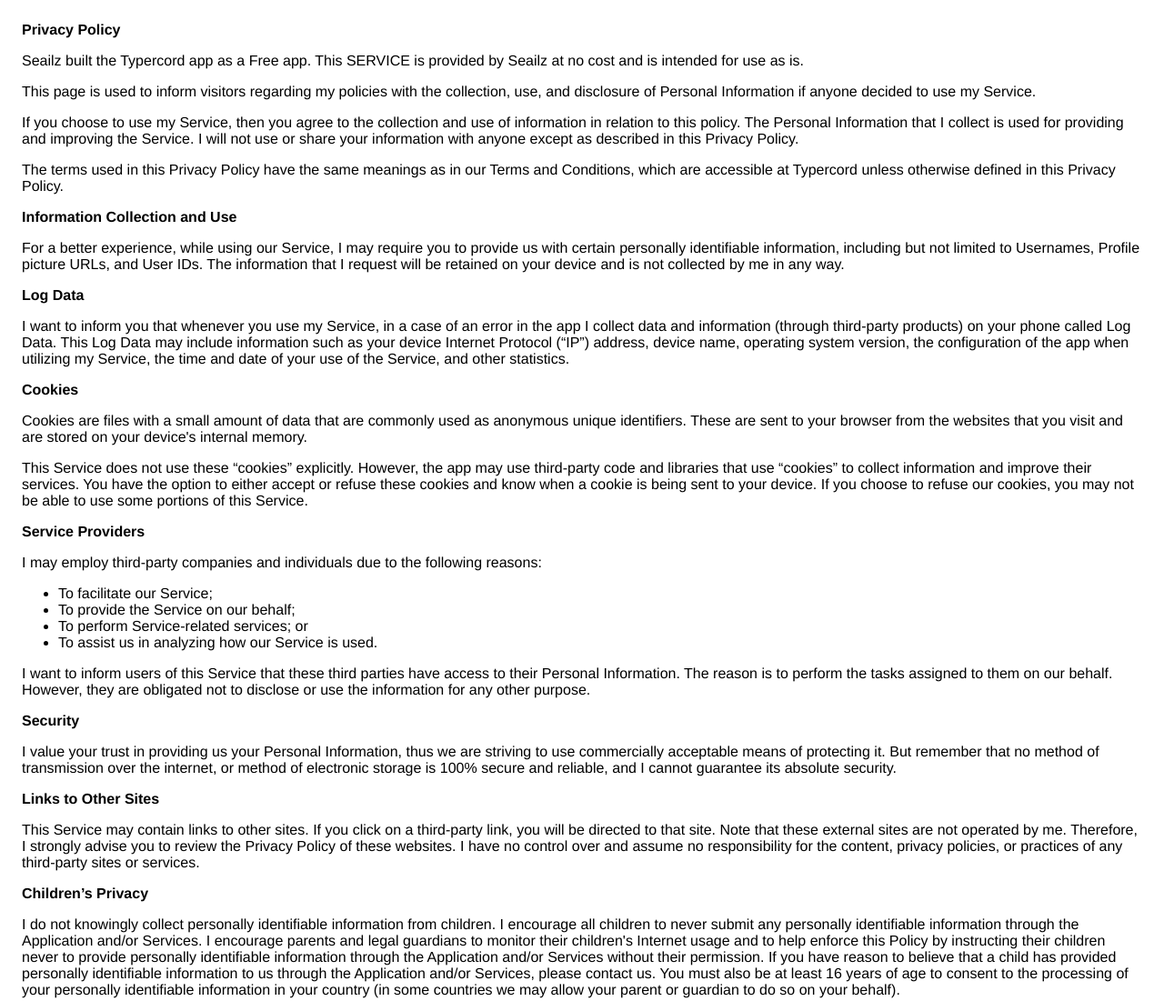
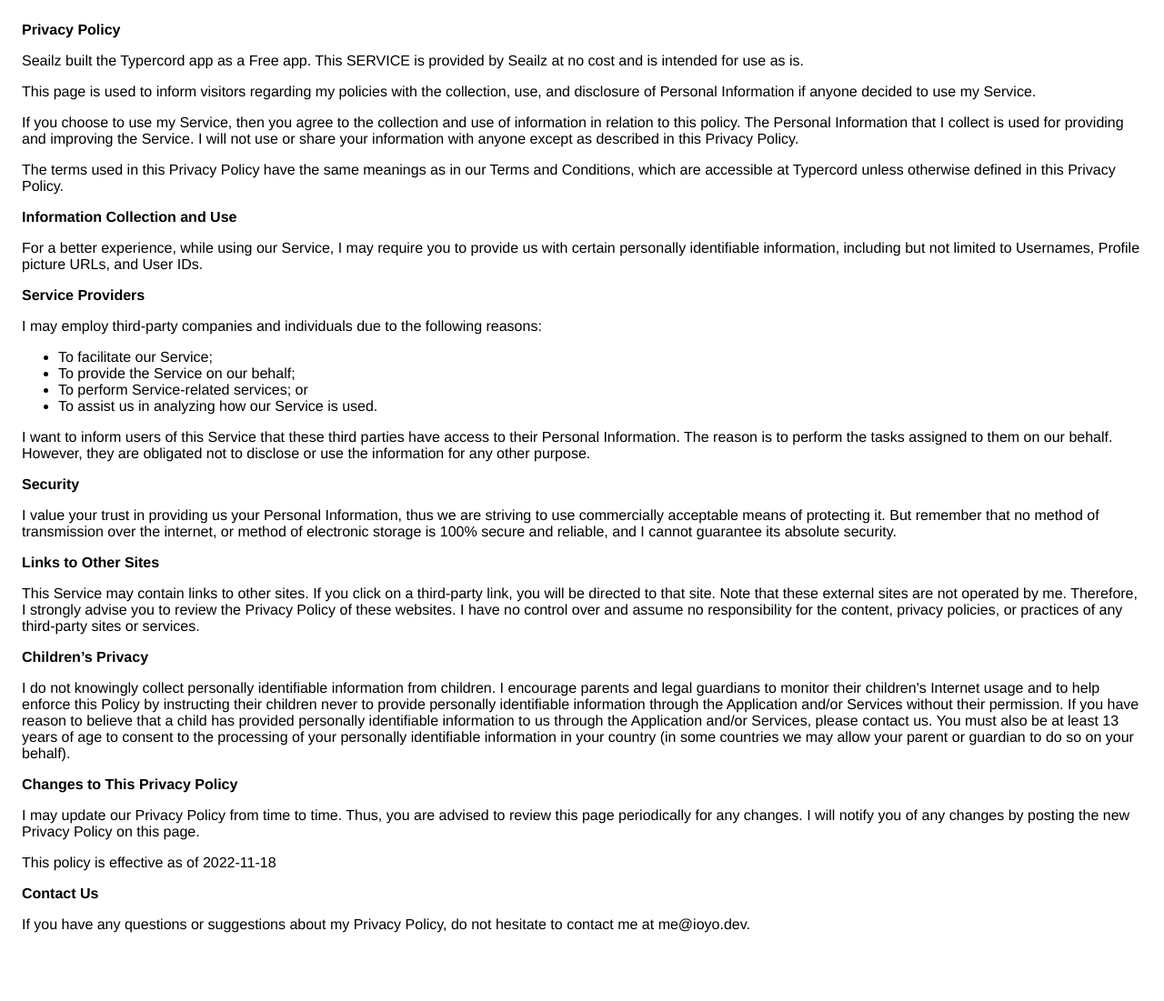
Before and after one commit to ice-games/Typercord.ssite, a plain HTML site: page privacy-policy.html in a window 1280 px wide. Shown: the top 1101 px of the page at 91% size. After the commit the page ends 1066 px from the top, so only its background shows below. Drawn offline with Linux system fonts and the light colour scheme.

Commit message:
Update privacy-policy.html

```diff
--- a/privacy-policy.html
+++ b/privacy-policy.html
@@ -29,31 +29,7 @@
                 </p> <p><strong>Information Collection and Use</strong></p> <p>
                   For a better experience, while using our Service, I
                   may require you to provide us with certain personally
-                  identifiable information, including but not limited to Usernames, Profile picture URLs, and User IDs. The information that
-                  I request will be retained on your device and is not collected by me in any way.
-                </p> <!----> <p><strong>Log Data</strong></p> <p>
-                  I want to inform you that whenever you
-                  use my Service, in a case of an error in the app
-                  I collect data and information (through third-party
-                  products) on your phone called Log Data. This Log Data may
-                  include information such as your device Internet Protocol
-                  (“IP”) address, device name, operating system version, the
-                  configuration of the app when utilizing my Service,
-                  the time and date of your use of the Service, and other
-                  statistics.
-                </p> <p><strong>Cookies</strong></p> <p>
-                  Cookies are files with a small amount of data that are
-                  commonly used as anonymous unique identifiers. These are sent
-                  to your browser from the websites that you visit and are
-                  stored on your device's internal memory.
-                </p> <p>
-                  This Service does not use these “cookies” explicitly. However,
-                  the app may use third-party code and libraries that use
-                  “cookies” to collect information and improve their services.
-                  You have the option to either accept or refuse these cookies
-                  and know when a cookie is being sent to your device. If you
-                  choose to refuse our cookies, you may not be able to use some
-                  portions of this Service.
+                  identifiable information, including but not limited to Usernames, Profile picture URLs, and User IDs.
                 </p> <p><strong>Service Providers</strong></p> <p>
                   I may employ third-party companies and
                   individuals due to the following reasons:
@@ -81,15 +57,12 @@
                   services.
                 </p> <p><strong>Children’s Privacy</strong></p> <!----> <div><p>
                     I do not knowingly collect personally
-                    identifiable information from children. I
-                    encourage all children to never submit any personally
-                    identifiable information through
-                    the Application and/or Services.
+                    identifiable information from children.
                     I encourage parents and legal guardians to monitor
                     their children's Internet usage and to help enforce this Policy by instructing
                     their children never to provide personally identifiable information through the Application and/or Services without their permission. If you have reason to believe that a child
                     has provided personally identifiable information to us through the Application and/or Services,
-                    please contact us. You must also be at least 16 years of age to consent to the processing
+                    please contact us. You must also be at least 13 years of age to consent to the processing
                     of your personally identifiable information in your country (in some countries we may allow your parent
                     or guardian to do so on your behalf).
                   </p></div> <p><strong>Changes to This Privacy Policy</strong></p> <p>
@@ -101,6 +74,5 @@
                 </p> <p>This policy is effective as of 2022-11-18</p> <p><strong>Contact Us</strong></p> <p>
                   If you have any questions or suggestions about my
                   Privacy Policy, do not hesitate to contact me at me@ioyo.dev.
-                </p> <p>This privacy policy page was created at <a href="https://privacypolicytemplate.net" target="_blank" rel="noopener noreferrer">privacypolicytemplate.net </a>and modified/generated by <a href="https://app-privacy-policy-generator.nisrulz.com/" target="_blank" rel="noopener noreferrer">App Privacy Policy Generator</a></p>
-    </body>
+        </body>
     </html>
```
